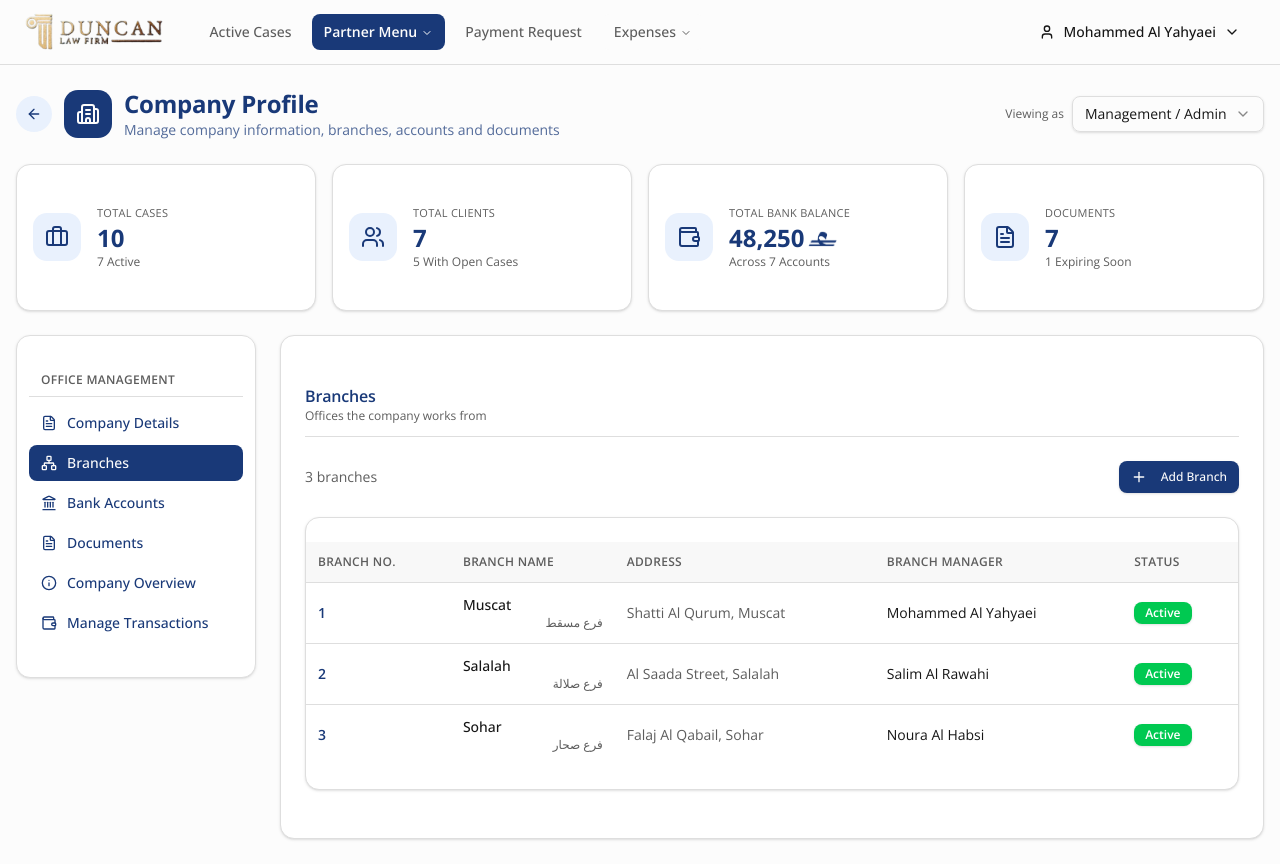
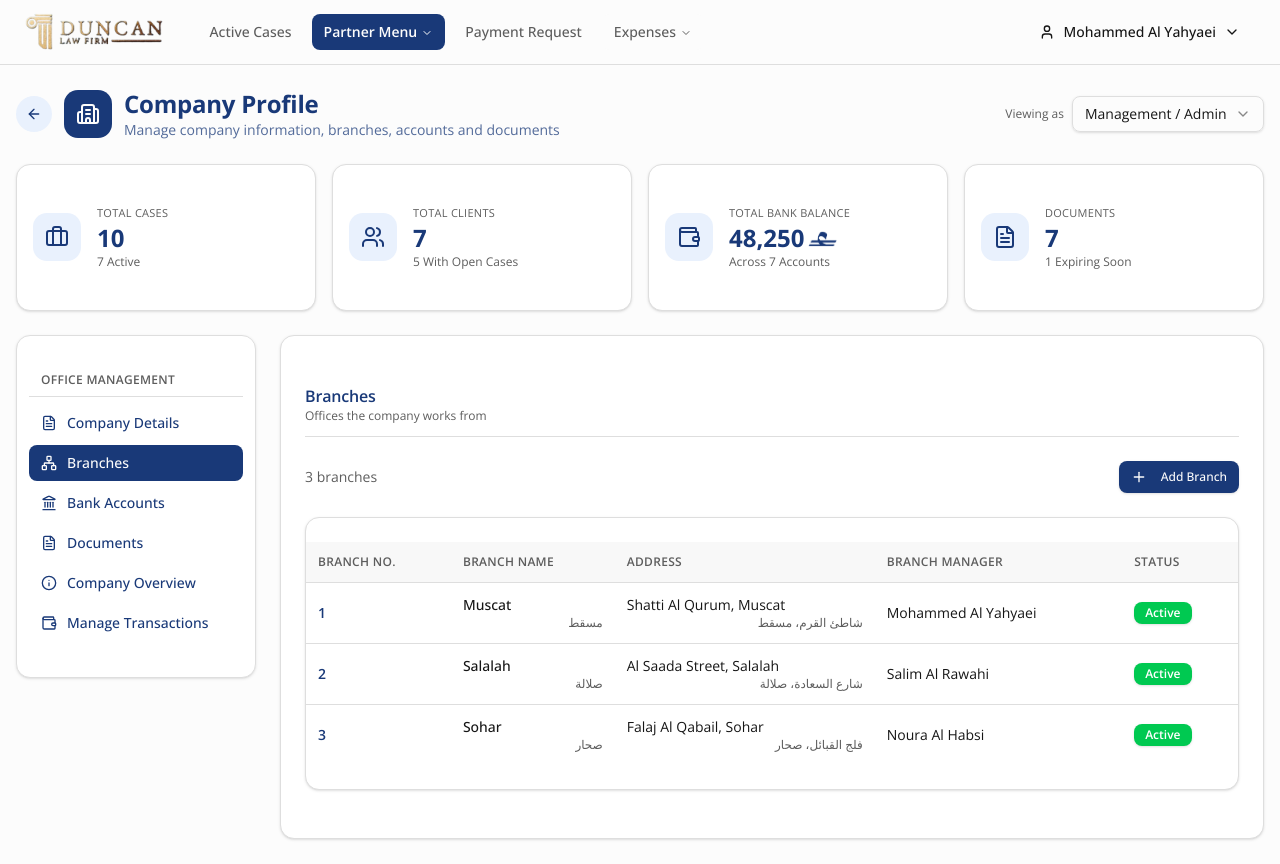
Before and after one commit to mehak187/elpnew, a React (Vite) app: page /settings/firm in a window 1280 px wide. Both pictures are taken after a click on the button "Branches". Built offline with nearby package versions, Linux system fonts and the light colour scheme.

Commit message:
update firmData.js and BranchesSection.jsx

```diff
--- a/src/pages/firm/firmData.js
+++ b/src/pages/firm/firmData.js
@@ -129,10 +129,17 @@ export const DOCUMENT_STATUS_VARIANT = {
 
 /* ----------------------------------------------------------- 3. Branches */
 
+/**
+ * The offices the company works from.
+ *
+ * Name and address are each held in both languages, because the table shows
+ * them one under the other in a single column - the Arabic is a second line
+ * of the same fact, not a column of its own.
+ */
 export const initialBranches = [
-  { id: 1, branchNumber: 1, name: "Muscat", nameAr: "فرع مسقط", address: "Shatti Al Qurum, Muscat", phone: "+968 2411 1111", email: "muscat@company.com", managerId: 1, active: true },
-  { id: 2, branchNumber: 2, name: "Salalah", nameAr: "فرع صلالة", address: "Al Saada Street, Salalah", phone: "+968 2329 2222", email: "salalah@company.com", managerId: 7, active: true },
-  { id: 3, branchNumber: 3, name: "Sohar", nameAr: "فرع صحار", address: "Falaj Al Qabail, Sohar", phone: "+968 2684 3333", email: "sohar@company.com", managerId: 11, active: true },
+  { id: 1, branchNumber: 1, name: "Muscat", nameAr: "مسقط", address: "Shatti Al Qurum, Muscat", addressAr: "شاطئ القرم، مسقط", phone: "+968 2411 1111", email: "muscat@company.com", managerId: 1, active: true },
+  { id: 2, branchNumber: 2, name: "Salalah", nameAr: "صلالة", address: "Al Saada Street, Salalah", addressAr: "شارع السعادة، صلالة", phone: "+968 2329 2222", email: "salalah@company.com", managerId: 7, active: true },
+  { id: 3, branchNumber: 3, name: "Sohar", nameAr: "صحار", address: "Falaj Al Qabail, Sohar", addressAr: "فلج القبائل، صحار", phone: "+968 2684 3333", email: "sohar@company.com", managerId: 11, active: true },
 ];
 
 /**
--- a/src/pages/firm/sections/BranchesSection.jsx
+++ b/src/pages/firm/sections/BranchesSection.jsx
@@ -278,8 +278,17 @@ export default function BranchesSection({ canEdit }) {
                       </span>
                     )}
                   </td>
-                  <td className="p-3 text-muted-foreground">
-                    {branch.address || "-"}
+                  {/* English above, Arabic below - one column, two lines */}
+                  <td className="p-3">
+                    <span className="block">{branch.address || "-"}</span>
+                    {branch.addressAr && (
+                      <span
+                        className="block text-xs text-muted-foreground"
+                        dir="rtl"
+                      >
+                        {branch.addressAr}
+                      </span>
+                    )}
                   </td>
                   <td className="p-3">
                     {managerName(branch.managerId) || (
```
